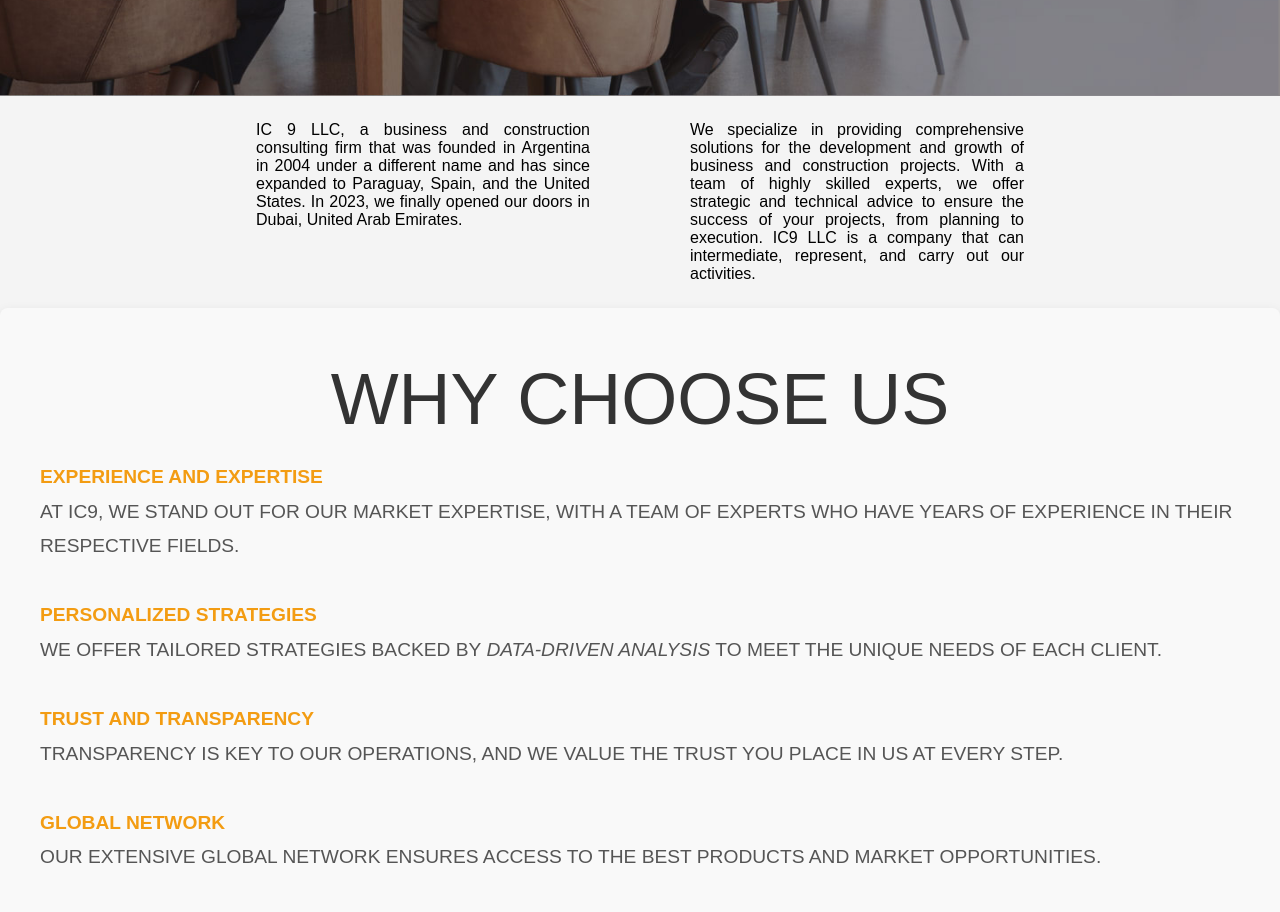
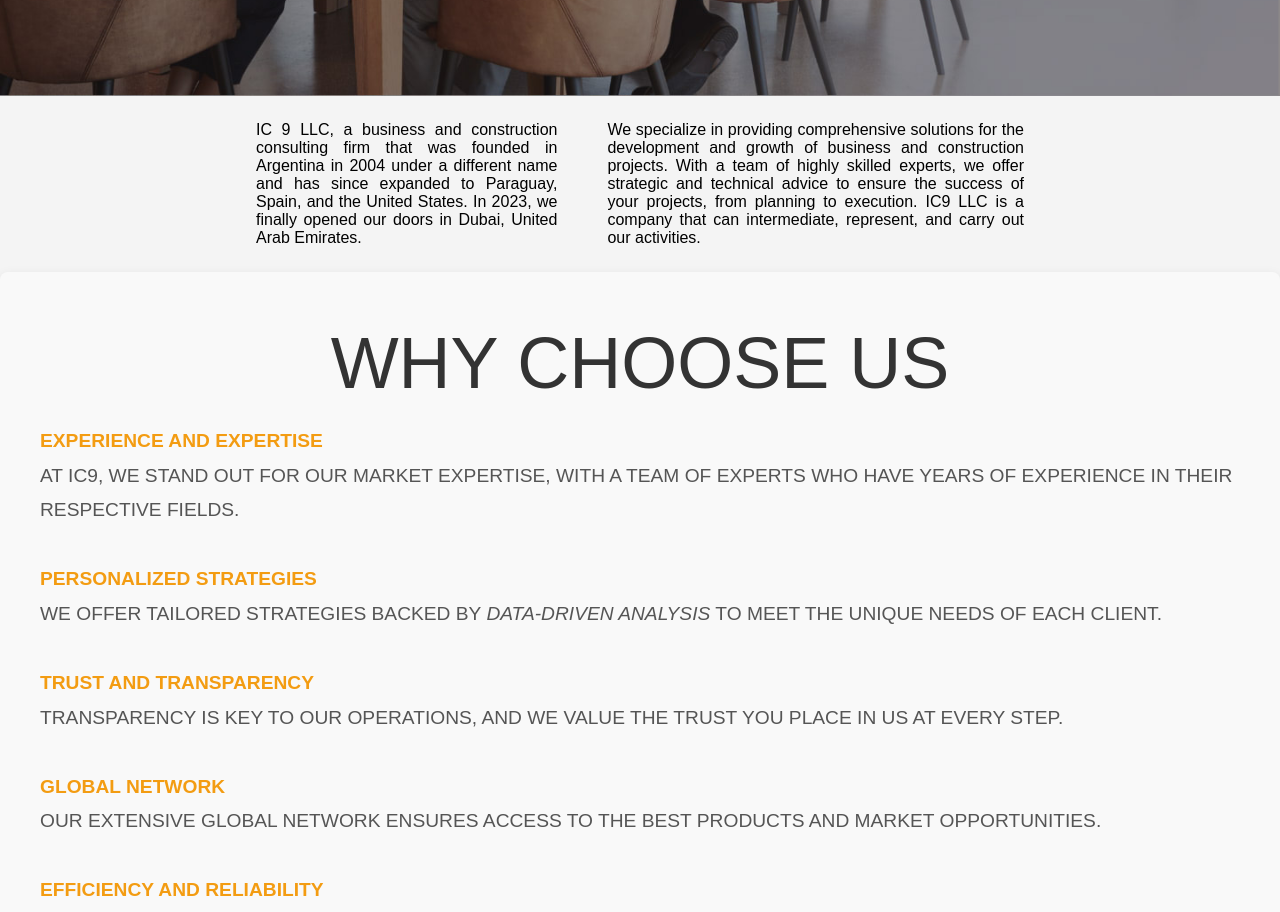
Before and after one commit to FaizAhamed2109/try, a plain HTML site: page index.html in a window 1280 px wide. Shown: the part 8840-9752 px from the top of the page. Drawn offline with Linux system fonts and the light colour scheme; a web font is replaced by a local one.

Commit message:
Update index.html

```diff
--- a/index.html
+++ b/index.html
@@ -176,12 +176,12 @@
         <center>
             <div  class="aboutUS_info martel-sans-regular" style="display: flex;  text-align: justify;
     text-justify: inter-word;">
-                    <p style="width: 50%;">IC 9 LLC, a business and construction consulting firm that was founded
+                    <p>IC 9 LLC, a business and construction consulting firm that was founded
                         in Argentina in 2004 under a different name and has since expanded to
                         Paraguay, Spain, and the United States. In 2023, we finally opened our
                             doors in Dubai, United Arab Emirates.
                     </p>
-                    <p style="margin-left: 100px; width: 50%;">We specialize in providing comprehensive solutions for the development
+                    <p style="margin-left: 50px;">We specialize in providing comprehensive solutions for the development
                         and growth of business and construction projects. With a team of highly
                         skilled experts, we offer strategic and technical advice to ensure the
                         success of your projects, from planning to execution. IC9 LLC is a company
```
